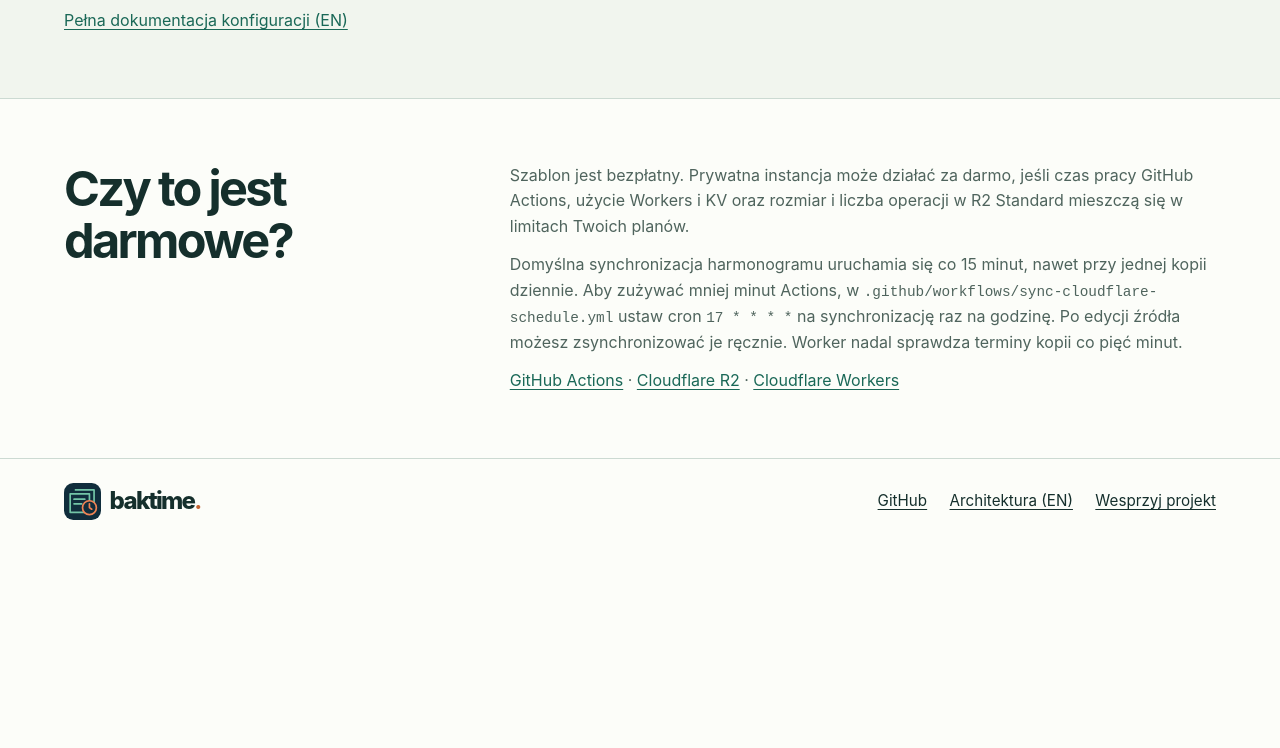
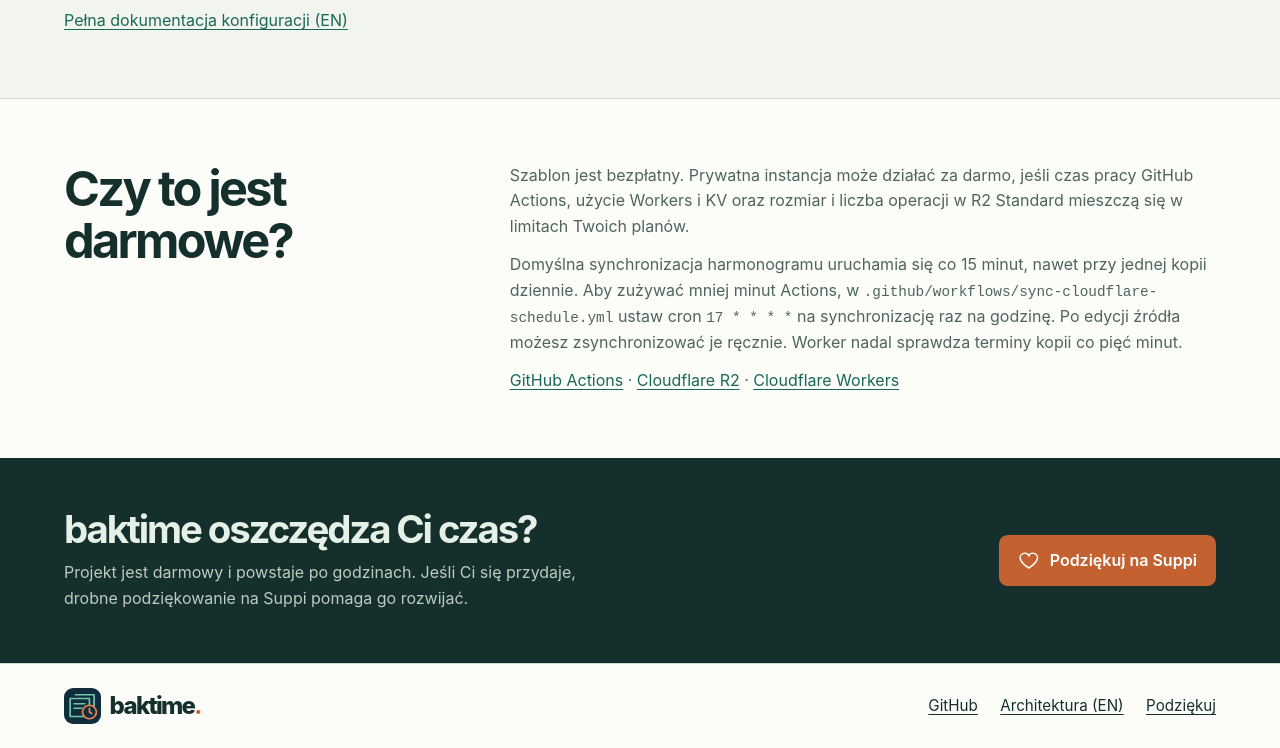
Before and after one commit to baktime/baktime.github.io, a plain HTML site: page website/pl/index.html in a window 1280 px wide. Shown: the part 2338-3086 px from the top of the page. Before the commit the page ends 2882 px from the top, so only its background shows below. Drawn offline with Linux system fonts and the light colour scheme.

Commit message:
Add a Say thanks on Suppi section to the homepage
Co-Authored-By: Claude Opus 5.5 <noreply@anthropic.com>

```diff
--- a/website/pl/index.html
+++ b/website/pl/index.html
@@ -440,6 +440,15 @@ restic:
           </p>
         </div>
       </section>
+      <section id="thanks" class="thanks">
+        <div class="wrap">
+          <div>
+            <h2>baktime oszczędza Ci czas?</h2>
+            <p>Projekt jest darmowy i powstaje po godzinach. Jeśli Ci się przydaje, drobne podziękowanie na Suppi pomaga go rozwijać.</p>
+          </div>
+          <a class="button" href="https://suppi.pl/mleczakm"><svg class="icon" viewBox="0 0 24 24" fill="none" stroke="currentColor" stroke-width="1.7" stroke-linejoin="round" stroke-linecap="round" aria-hidden="true"><path d="M12 20s-7.5-4.6-9.2-9.4A4.8 4.8 0 0 1 12 6.6a4.8 4.8 0 0 1 9.2 4C19.5 15.4 12 20 12 20z"/></svg>Podziękuj na Suppi</a>
+        </div>
+      </section>
     </main>
     <footer>
       <div class="wrap">
@@ -452,7 +461,7 @@ restic:
           href="https://github.com/baktime/baktime/blob/main/docs/architecture.md"
           >Architektura (EN)</a
         >
-        <a href="https://suppi.pl/mleczakm">Wesprzyj projekt</a>
+        <a href="https://suppi.pl/mleczakm">Podziękuj</a>
       </div>
     </footer>
   </body>
--- a/website/styles.css
+++ b/website/styles.css
@@ -548,3 +548,29 @@ footer .brand {
     font-size: 0.88rem;
   }
 }
+.thanks {
+  background: var(--ink);
+  color: #e5f1e7;
+}
+.thanks .wrap {
+  display: flex;
+  flex-wrap: wrap;
+  align-items: center;
+  justify-content: space-between;
+  gap: 1.5rem 3rem;
+  padding-block: clamp(2.5rem, 4vw, 3.5rem);
+}
+.thanks h2 {
+  font-size: clamp(1.7rem, 3vw, 2.4rem);
+}
+.thanks p {
+  margin-top: 0.6rem;
+  max-width: 52ch;
+  color: #bdcbc1;
+}
+.thanks .button {
+  background: #c36230;
+}
+.thanks .button:hover {
+  background: #a84f22;
+}
```
Also changed, not shown: website/index.html (+10 -1 lines), 1 other file.
